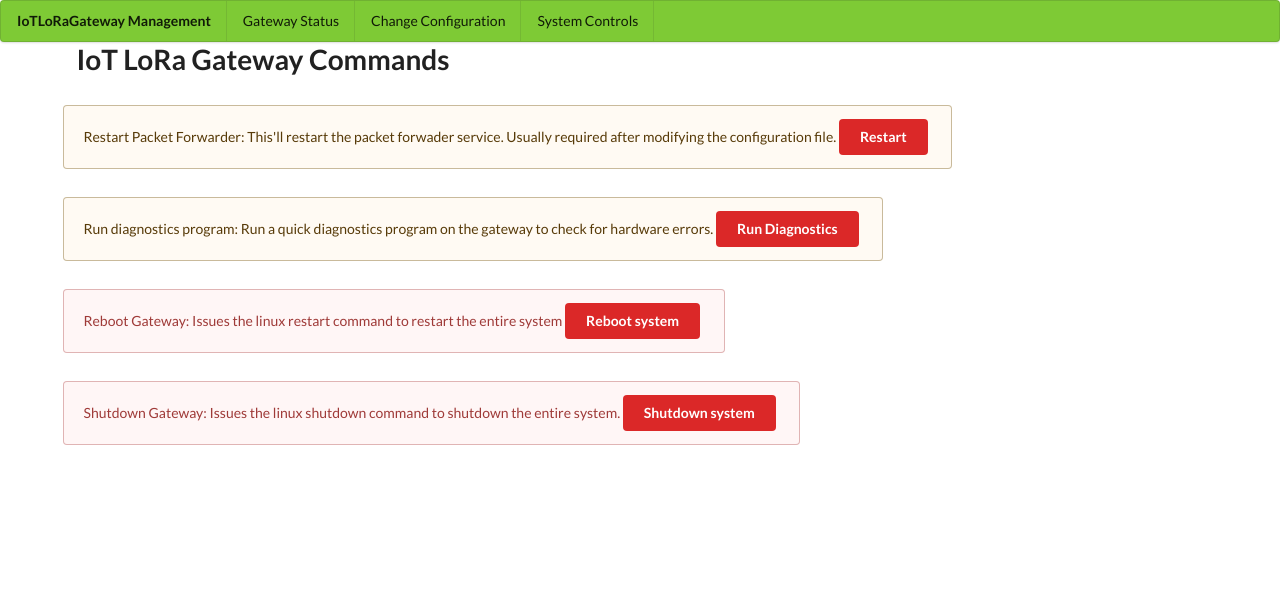
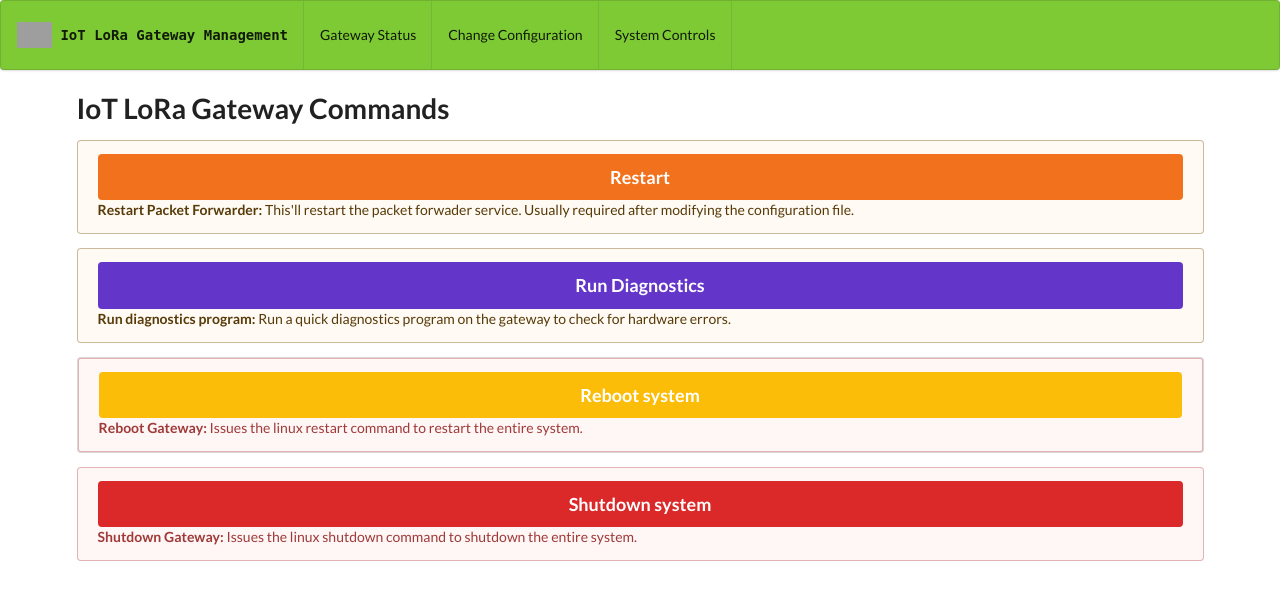
Before and after one commit to PiSupply/IoTLoRaRange, a PHP site: page /systemControls.php in a window 1280 px wide. Shown: the top 600 px of the page. Run offline with PHP 8.4, Linux system fonts and the light colour scheme; grey boxes are pictures that could not be loaded.

Commit message:
A majority of the site is now complete

```diff
--- a/IoT LoRa Gateway Controller/css/custom.css
+++ b/IoT LoRa Gateway Controller/css/custom.css
@@ -1,6 +1,10 @@
 header {
-  margin-bottom:1%;
+  margin-bottom:20px;
 }
 .ui.menu      {
   background-color:#7eca35;
 }
+
+.ui.button.fixedWidth {
+  min-width:200px;
+}
--- a/IoT LoRa Gateway Controller/inc/header.php
+++ b/IoT LoRa Gateway Controller/inc/header.php
@@ -1,4 +1,9 @@
+<?php
+//Global variables
 
+$configLocation = "/boot/iot-lora-gateway/local_conf.json";
+
+ ?>
 <!doctype html>
 <html lang="en">
   <head>
@@ -22,7 +27,7 @@
     <header>
       <!-- Fixed navbar -->
       <div class="ui menu">
-        <div class="header item">IoTLoRaGateway Management</div>
+        <div class="header item"><img src="img/logo.png"/><pre> IoT LoRa Gateway Management</div>
         <a class="item" href="index.php">Gateway Status</a>
         <a class="item" href="configureGateway.php">Change Configuration</a>
         <a class="item" href="systemControls.php">System Controls</a>
@@ -32,4 +37,4 @@
 
 
 <!-- Begin page content -->
-<div class="ui grid container">
+<div class="ui container">
--- a/IoT LoRa Gateway Controller/systemControls.php
+++ b/IoT LoRa Gateway Controller/systemControls.php
@@ -9,24 +9,26 @@ include('inc/header.php');
 
 
 <div class="ui warning message">
-        <span class="font-weight-bold">Restart Packet Forwarder:</span> This'll restart the packet forwader service. Usually required after modifying the configuration file.
-<button  class="ui negative button">Restart</a></button>
+  <button  class="ui big orange button fluid">Restart</a></button>
+        <strong>Restart Packet Forwarder:</strong> This'll restart the packet forwader service. Usually required after modifying the configuration file.
+
 </div>
 <div class="ui warning message">
-        <span class="font-weight-bold">Run diagnostics program:</span> Run a quick diagnostics program on the gateway to check for hardware errors.
-<button  class="ui negative button">Run Diagnostics</button>
+  <button  class="ui violet big button fluid">Run Diagnostics</button>
+        <strong>Run diagnostics program:</strong> Run a quick diagnostics program on the gateway to check for hardware errors.
+
 </div>
+<div class="ui collumn segment error message ">
+  <button  class="ui yellow button big fluid ">Reboot system</button>
+  <strong>Reboot Gateway:</strong> Issues the linux restart command to restart the entire system.
 
-    <div class="ui error message">
-        <span class="font-weight-bold">Reboot Gateway:</span> Issues the linux restart command to restart the entire system
-         <button  class="ui negative button">Reboot system</button>
-    </div>
+</div>
 
 
 
     <div class="ui error message">
-        <span class="font-weight-bold">Shutdown Gateway:</span> Issues the linux shutdown command to shutdown the entire system.
-        <button  class="ui negative button">Shutdown system</button>
+      <button  class="ui negative button big fluid">Shutdown system</button>
+        <strong>Shutdown Gateway:</strong> Issues the linux shutdown command to shutdown the entire system.
     </div>
 
 
```
Also changed, not shown: IoT LoRa Gateway Controller/configureGateway.php (+15 -8 lines), IoT LoRa Gateway Controller/index.php (+12 -11 lines).
